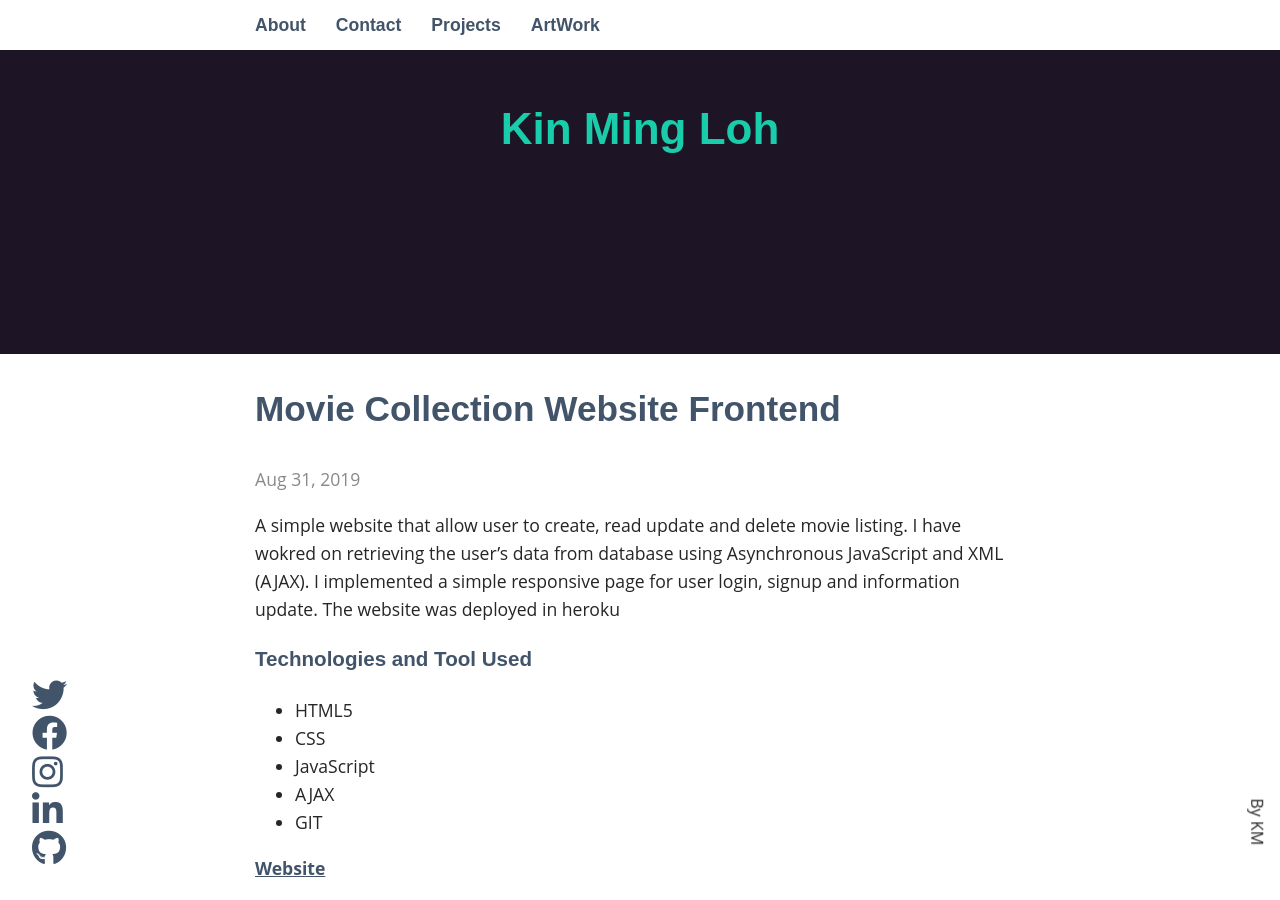
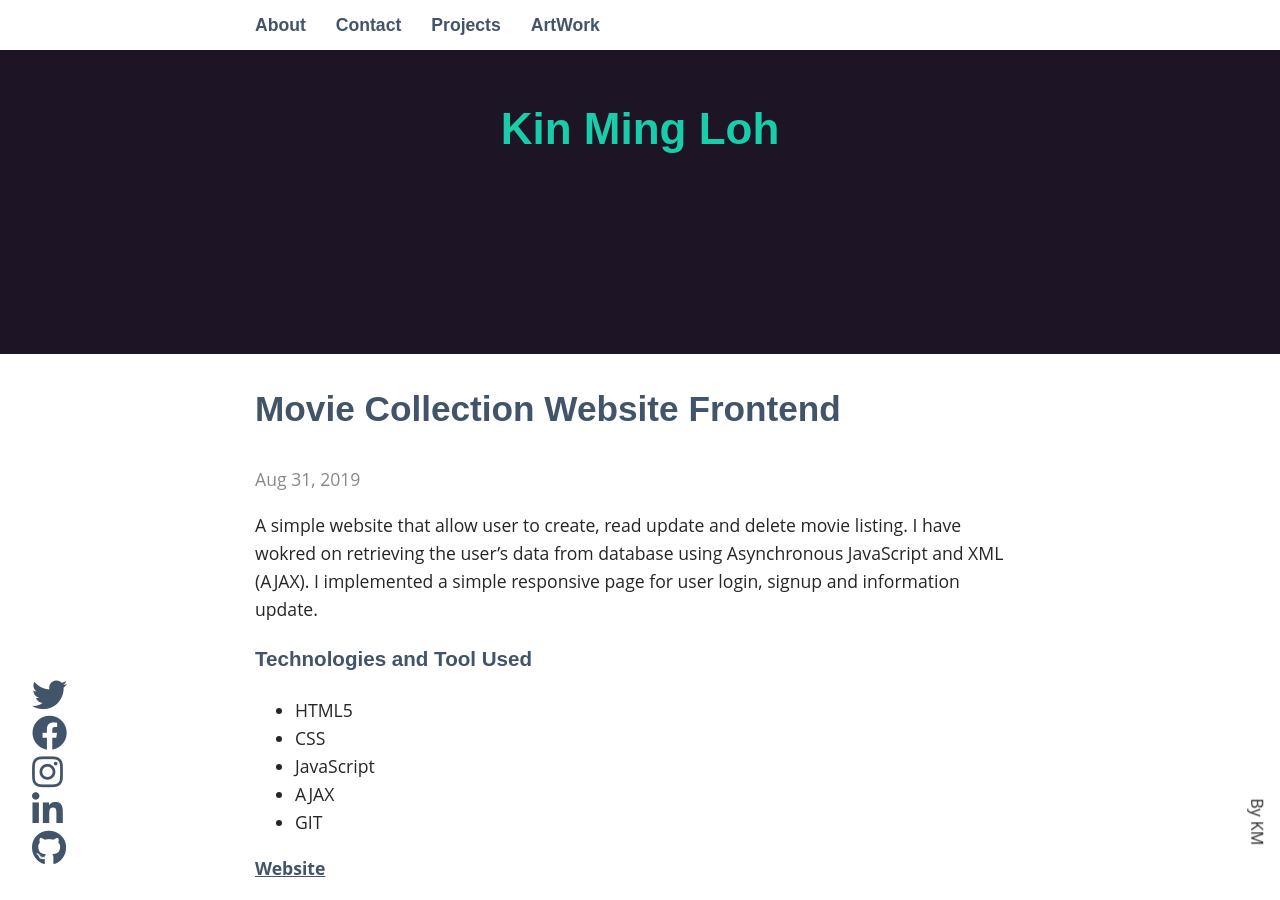
Before and after one commit to kinming92/kinming92.github.io, a Jekyll site: the page built from _posts/2019-08-31-basic-movie-crud-app.md, in a window 1280 px wide and 900 px high, scrolled down 146 px. Built offline with Jekyll 4.4.1, drawn with Linux system fonts in a browser that asks for light colours; nearby versions of some CDN libraries.

Commit message:
edit posts

```diff
--- a/_posts/2019-08-31-basic-movie-crud-app.md
+++ b/_posts/2019-08-31-basic-movie-crud-app.md
@@ -8,7 +8,7 @@ excerpt_separator: <!--more-->
 ---
 
 A simple website that allow user to create, read update and delete movie listing.
-I have wokred on retrieving the user’s data from database using Asynchronous JavaScript and XML (AJAX). I implemented a simple responsive page for user login, signup and information update. The website was deployed in heroku
+I have wokred on retrieving the user’s data from database using Asynchronous JavaScript and XML (AJAX). I implemented a simple responsive page for user login, signup and information update.
 
 ### Technologies and Tool Used
 - HTML5
```
Also changed, not shown: _darfts/2020-07-20-photograph-portfolio.md (renamed from _posts/2020-07-20-photograph-portfolio.md).
